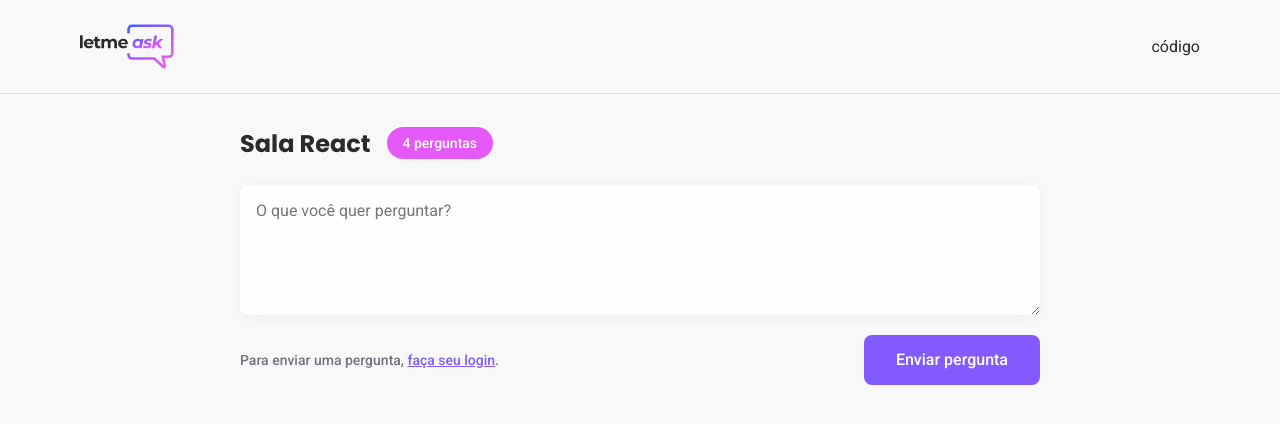
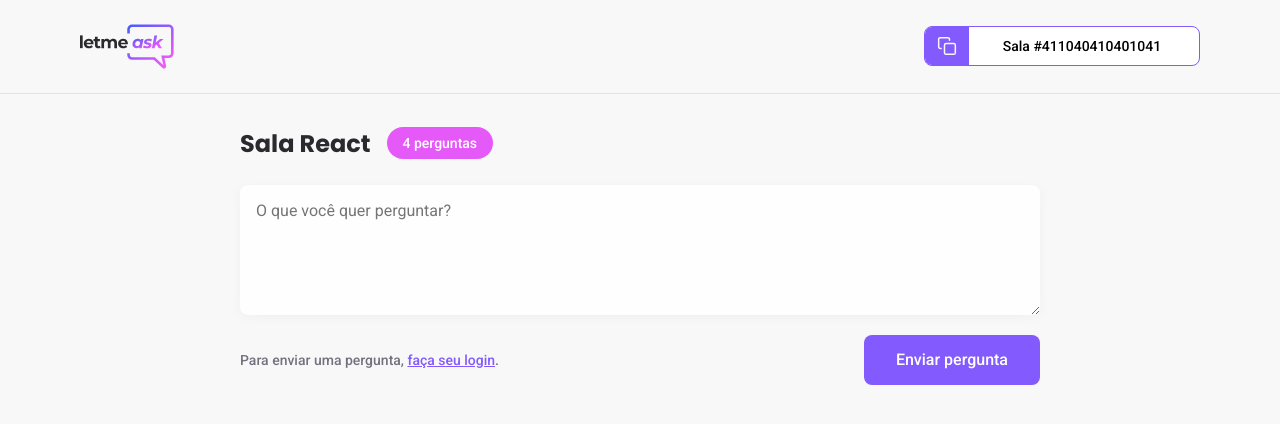
Before and after one commit to igormartins4/letmeask, a React (Create React App) app: page /rooms/1 in a window 1280 px wide. Shown: the top 424 px of the page. Built offline with nearby package versions, Linux system fonts and the light colour scheme; no server answers.

Commit message:
feat: Estilizar componente de código da sala

```diff
--- a/src/pages/Room.tsx
+++ b/src/pages/Room.tsx
@@ -1,6 +1,7 @@
 import logoImg from '../assets/images/logo.svg';
 
 import { Button } from '../components/Button';
+import { RoomCode } from './RoomCode';
 
 import '../styles/room.scss';
 
@@ -10,7 +11,7 @@
             <header>
                 <div className="content">
                     <img src={logoImg} alt="Letmeask" />
-                    <div>código</div>
+                    <RoomCode />
                 </div>
             </header>
 
--- a/src/pages/RoomCode.tsx
+++ b/src/pages/RoomCode.tsx
@@ -1,4 +1,6 @@
 import copyImg from '../assets/images/copy.svg';
+
+import '../styles/room-code.scss';
 
 export function RoomCode() {
     return (
--- /dev/null
+++ b/src/styles/room-code.scss
@@ -0,0 +1,30 @@
+.room-code {
+    height: 40px;
+    border-radius: 8px;
+    overflow: hidden;
+
+    background: #fff;
+    border: 1px solid #835afd;
+    cursor: pointer;
+
+    display: flex;
+
+    div {
+        background: #835afd;
+        padding: 0 12px;
+        display: flex;
+        justify-content: center;
+        align-items: center;
+        height: 100%;
+    }
+
+    span {
+        display: block;
+        align-self: center;
+        flex: 1;
+        padding: 0 16px 0 12px;
+        width: 230px;
+        font-size: 14px;
+        font-weight: 500;
+    }
+}
```
